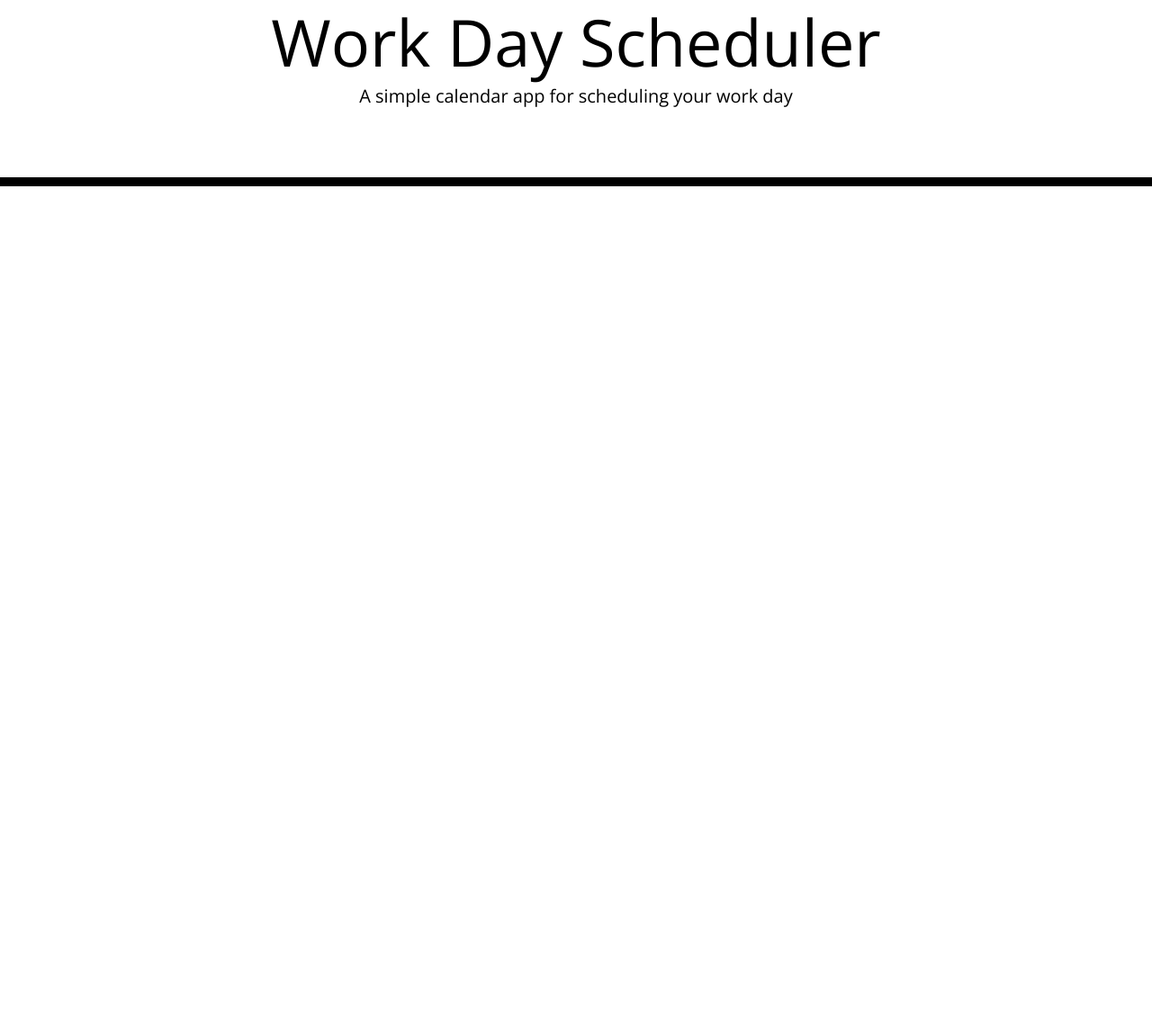
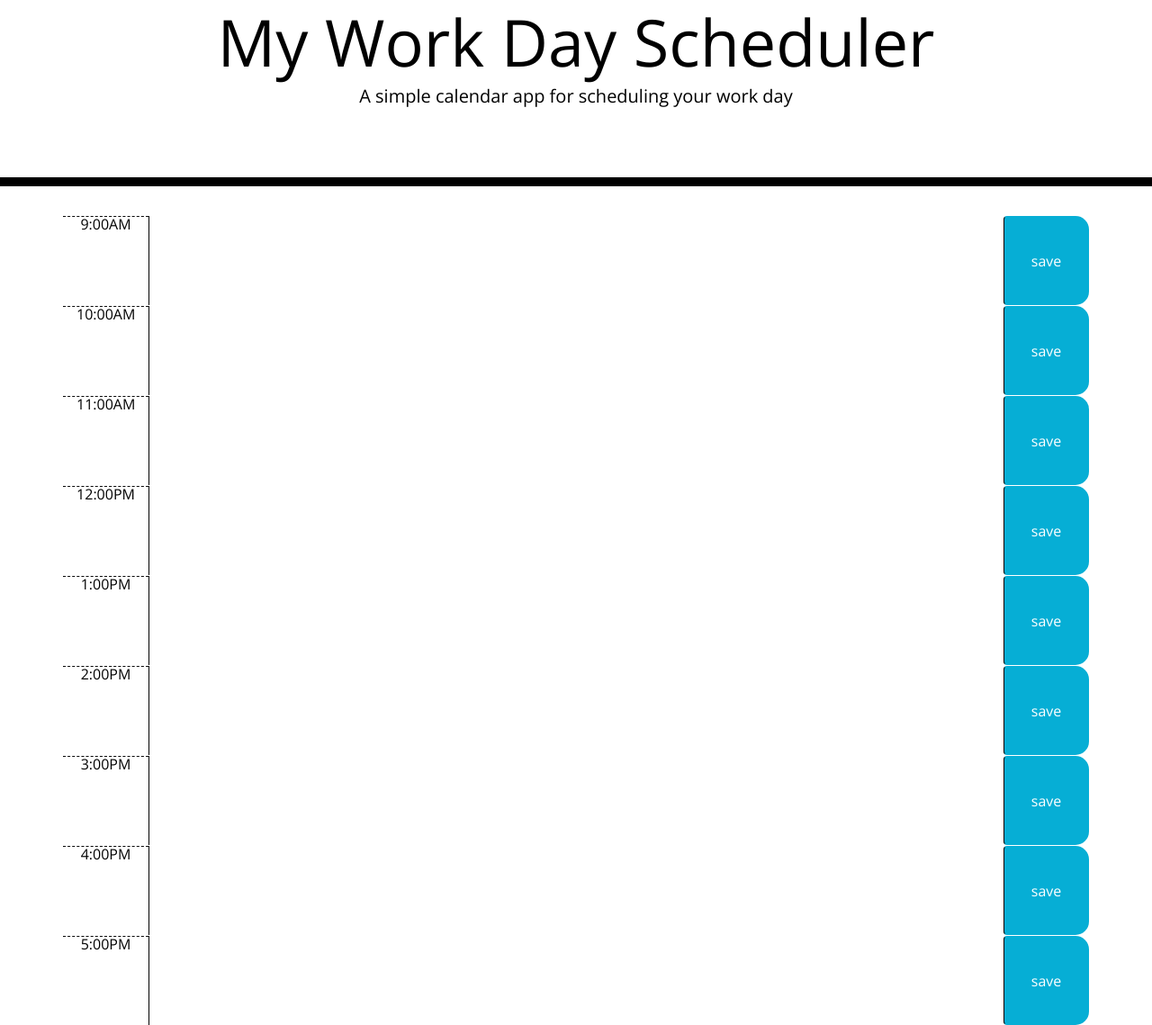
Before and after one commit to jordanalexis6/DaySchedule, a plain HTML site: page index.html in a window 1280 px wide. Shown: the part 61-1200 px from the top of the page at 90% size. Before the commit the page ends 800 px from the top, so only its background shows below. Drawn offline with nearby package versions, Linux system fonts and the light colour scheme; files that its build step writes are made by us from their sources.

Commit message:
time blocks to html

```diff
--- a/assets/style.css
+++ b/assets/style.css
@@ -10,7 +10,7 @@ textarea {
   resize: none;
   color: #000000;
   border-left: 1px solid black;
-  padding: 10px;
+  padding: 20px;
 }
 
 .jumbotron {
@@ -32,7 +32,7 @@ textarea {
 
 .row {
   white-space: pre-wrap;
-  height: 80px;
+  height: 100px;
   border-top: 1px solid white;
 }
 
--- a/index.html
+++ b/index.html
@@ -18,18 +18,64 @@
       href="https://fonts.googleapis.com/css?family=Open+Sans&display=swap"
       rel="stylesheet"
     />
-    <link rel="stylesheet" href="style.css" />
+    <link rel="stylesheet" href="/assets/style.css" />
     <title>Work Day Scheduler</title>
   </head>
 
   <body>
     <header class="jumbotron">
-      <h1 class="display-3">Work Day Scheduler</h1>
+      <h1 class="display-3">My Work Day Scheduler</h1>
       <p class="lead">A simple calendar app for scheduling your work day</p>
       <p id="currentDay" class="lead"></p>
     </header>
     <div class="container">
-      <!-- Timeblocks go here -->
+      <div class="time-block row" id="9">
+        <span class="col-1 hour">9:00AM</span>
+        <textarea class="col-10 description"></textarea>
+        <button class="col-1 btn saveBtn">save</button>
+      </div>
+      <div class="time-block row" id="10">
+        <span class="col-1 hour">10:00AM</span>
+        <textarea class="col-10 description"></textarea>
+        <button class="col-1 btn saveBtn">save</button>
+      </div>
+      <div class="time-block row" id="11">
+        <span class="col-1 hour">11:00AM</span>
+        <textarea class="col-10 description"></textarea>
+        <button class="col-1 btn saveBtn">save</button>
+      </div>
+
+      <div class="time-block row" id="12">
+        <span class="col-1 hour">12:00PM</span>
+        <textarea class="col-10 description"></textarea>
+        <button class="col-1 btn saveBtn">save</button>
+      </div>
+
+      <div class="time-block row" id="1">
+        <span class="col-1 hour">1:00PM</span>
+        <textarea class="col-10 description"></textarea>
+        <button class="col-1 btn saveBtn">save</button>
+      </div>
+      <div class="time-block row" id="2">
+        <span class="col-1 hour">2:00PM</span>
+        <textarea class="col-10 description"></textarea>
+        <button class="col-1 btn saveBtn">save</button>
+      </div>
+      <div class="time-block row" id="3">
+        <span class="col-1 hour">3:00PM</span>
+        <textarea class="col-10 description"></textarea>
+        <button class="col-1 btn saveBtn">save</button>
+      </div>
+      <div class="time-block row" id="4">
+        <span class="col-1 hour">4:00PM</span>
+        <textarea class="col-10 description"></textarea>
+        <button class="col-1 btn saveBtn">save</button>
+      </div>
+      <div class="time-block row" id="5">
+        <span class="col-1 hour">5:00PM</span>
+        <textarea class="col-10 description"></textarea>
+        <button class="col-1 btn saveBtn">save</button>
+      </div>
     </div>
 
     <script src="https://code.jquery.com/jquery-3.4.1.min.js"></script>
```
